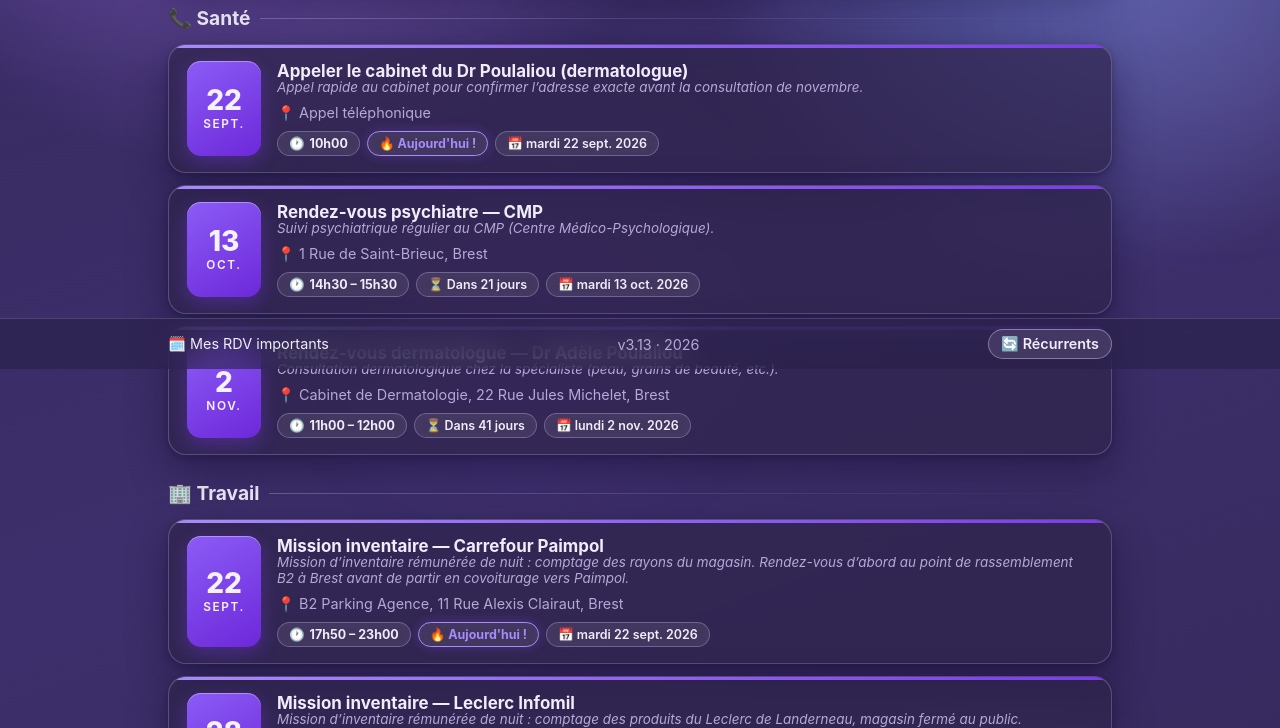
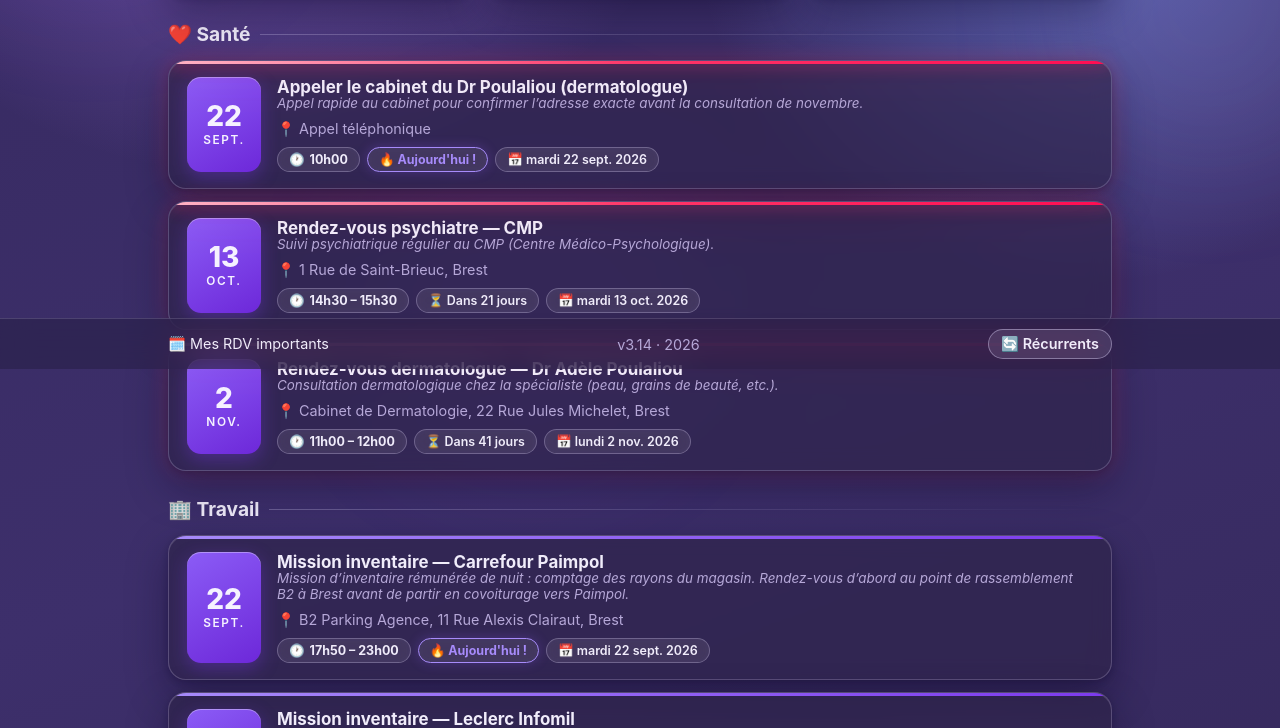
Before and after one commit to julien973/rdv-importants, a plain HTML site: page index.html in a window 1280 px wide. Shown: the part 431-1159 px from the top of the page. Drawn offline with Linux system fonts and the light colour scheme.

Commit message:
v3.14 : titre Graduate Développeur web full stack 2023-2029, catégorie Santé en cœur ❤️, filament rouge glowing sur les cartes santé

```diff
--- a/index.html
+++ b/index.html
@@ -94,6 +94,7 @@ body { margin: 0; padding: 0 0 64px; min-height: 100vh; min-height: 100svh; over
 .plan-hint { color: var(--acc-2); font-weight: 700; font-size: .8rem; margin-left: 8px; }
 .plan-title { font-size: 1.18rem; font-weight: 800; }
 .plan-note { color: var(--muted); font-size: .78rem; margin-top: 3px; }
+.plan-years { display: block; font-size: .82rem; font-weight: 800; color: var(--acc-2); letter-spacing: 1.2px; margin-top: 2px; }
 .plan-track { margin-top: 14px; }
 .plan-track-head { display: flex; justify-content: space-between; align-items: baseline; gap: 8px; }
 .plan-track-title { font-weight: 700; font-size: .95rem; }
@@ -139,6 +140,10 @@ body { margin: 0; padding: 0 0 64px; min-height: 100vh; min-height: 100svh; over
 .rdv::before { content: ""; position: absolute; inset: 0 0 auto 0; height: 3px;
   background: linear-gradient(90deg, var(--acc-2), var(--acc)); }
 .rdv:hover { transform: translateY(-3px) scale(1.005); box-shadow: var(--halo); }
+.rdv-sante { box-shadow: var(--shadow-md), var(--inner-light), 0 0 22px rgba(244,63,94,.28); }
+.rdv-sante::before { background: linear-gradient(90deg, #fda4af, #f43f5e, #e11d48);
+  filter: saturate(1.4) brightness(1.15); box-shadow: 0 0 16px rgba(244,63,94,.9), 0 0 42px rgba(244,63,94,.55); }
+.rdv.rdv-sante:hover { box-shadow: var(--halo), 0 0 26px rgba(244,63,94,.4); }
 .rdv.past { opacity: .55; filter: saturate(.4); }
 .rdv-date { flex: 0 0 74px; background: var(--date-bg); color: var(--date-ink); border-radius: 14px;
   display: flex; flex-direction: column; align-items: center; justify-content: center; padding: 8px 4px;
@@ -199,7 +204,7 @@ body { margin: 0; padding: 0 0 64px; min-height: 100vh; min-height: 100svh; over
 </main>
 <footer class="botbar"><div class="botbar-inner">
 <span data-fr="🗓️ Mes RDV importants" data-en="🗓️ My Appointments">🗓️ Mes RDV importants</span>
-<span class="bb-ver">v3.13 · 2026</span>
+<span class="bb-ver">v3.14 · 2026</span>
 <a class="bb-link" href="recurrents.html" data-fr="🔄 Récurrents" data-en="🔄 Recurring">🔄 Récurrents</a>
 </div></footer>
 <script>
@@ -257,7 +262,7 @@ var EVENTS = [
     descFr:"Mission d’inventaire rémunérée de nuit : comptage des produits du Carrefour de Plouzané, magasin fermé au public.", descEn:"Paid overnight inventory mission: product counting at the Plouzané Carrefour, store closed to the public." }
 ];
 var CATS = [
-  { id:"sante", icon:"📞", fr:"Santé", en:"Health" },
+  { id:"sante", icon:"❤️", fr:"Santé", en:"Health" },
   { id:"travail", icon:"🏢", fr:"Travail", en:"Work" },
   { id:"admin", icon:"🏛️", fr:"Administratif", en:"Admin" }
 ];
@@ -457,7 +462,7 @@ function render(){
   var totD = 0, tot = 0;
   TRACKS.forEach(function(t){ totD += t.mods.filter(function(m){ return m.done; }).length; tot += t.mods.length; });
   h += '<div class="plan" id="plancard">';
-  h += '<div class="plan-head" onclick="document.getElementById(\'plancard\').classList.toggle(\'open\')"><div class="plan-title">🎓 ' + (fr ? "Parcours DWWM" : "DWWM curriculum") + '</div>';
+  h += '<div class="plan-head" onclick="document.getElementById(\'plancard\').classList.toggle(\'open\')"><div class="plan-title">🎓 ' + (fr ? "Graduate Développeur web full stack" : "Graduate Full Stack Web Developer") + '<span class="plan-years">2023 – 2029</span></div>';
   h += '<span class="badge">' + totD + '/' + tot + (fr ? " modules — cliquer pour déplier" : " modules — click to expand") + ' <span class="plan-chev">▸</span></span></div>';
   h += '<div class="plan-body">';
   h += '<div class="plan-note">' + (fr ? "Mon rythme — dates indicatives, celles de Studi ne sont qu'un repère. Clique sur un module pour voir ses leçons." : "My own pace — dates are indicative; Studi's are only a reference. Click a module to see its lessons.") + '</div>';
@@ -506,7 +511,7 @@ function render(){
       else if (diff === 0) count = '<span class="badge soon">🔥 ' + (fr ? "Aujourd'hui !" : "Today!") + '</span>';
       else if (diff === 1) count = '<span class="badge soon">⏳ ' + (fr ? "Demain" : "Tomorrow") + '</span>';
       else count = '<span class="badge">⏳ ' + (fr ? "Dans " + diff + " jours" : "In " + diff + " days") + '</span>';
-      h += '<article class="rdv' + (isPast ? " past" : "") + '">';
+      h += '<article class="rdv' + (isPast ? " past" : "") + (e.cat === "sante" ? " rdv-sante" : "") + '">';
       h += '<div class="rdv-date"><div class="d">' + day + '</div><div class="m">' + month + '</div></div>';
       h += '<div class="rdv-body"><div class="rdv-title">' + esc(fr ? e.fr : e.en) + '</div>';
       if (e.descFr) h += '<div class="rdv-desc">' + esc(fr ? e.descFr : e.descEn) + '</div>';
```
